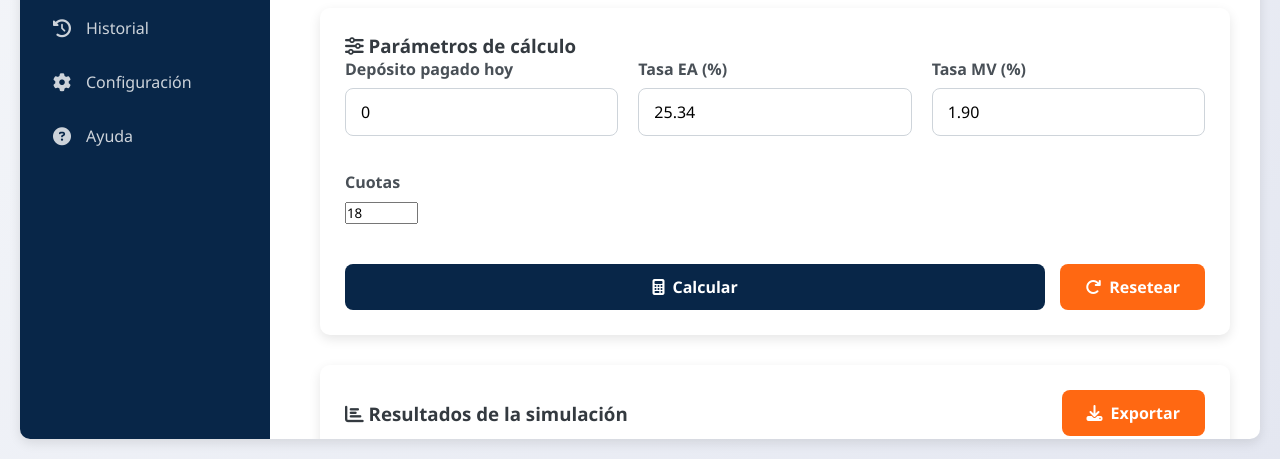
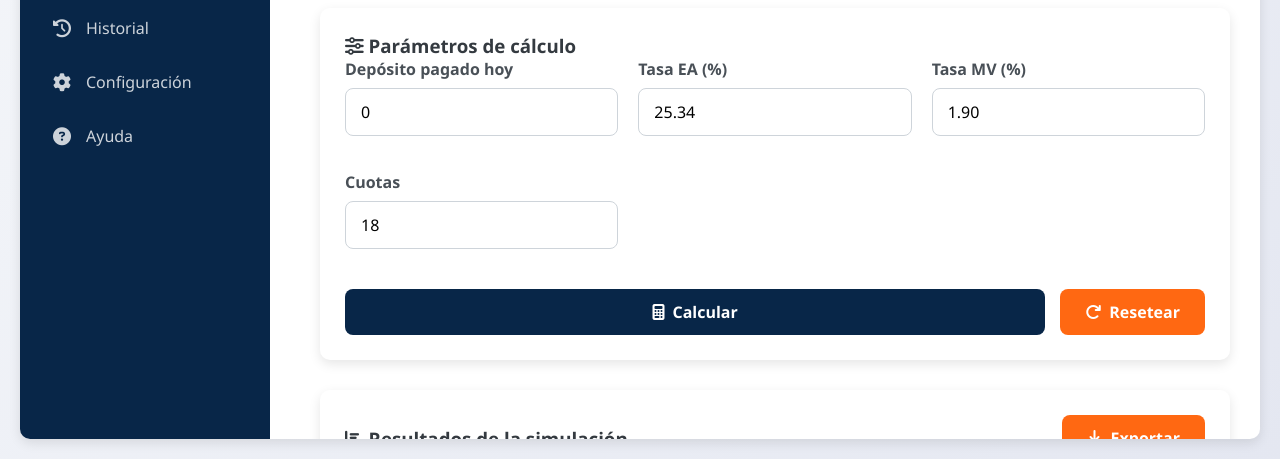
Before and after one commit to MiltonSabogal/Summit_Calculadora, a plain HTML site: page index.html in a window 1280 px wide. Shown: the part 341-800 px from the top of the page. Drawn offline with Linux system fonts and the light colour scheme.

Commit message:
Update index.html

```diff
--- a/index.html
+++ b/index.html
@@ -69,7 +69,7 @@
                     </div>
                     <div class="form-group">
                         <label for="cuotas">Cuotas</label>
-                        <input type="number" id="cuotas" min="1" max="24" value="18" onchange="calcular()">
+                       <input type="number" id="cuotas" class="form-control" min="1" max="24" value="18">
                     </div>
                 </div>
                 <div class="form-actions">
```
